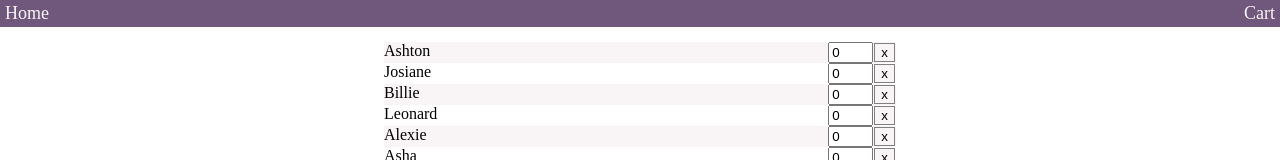
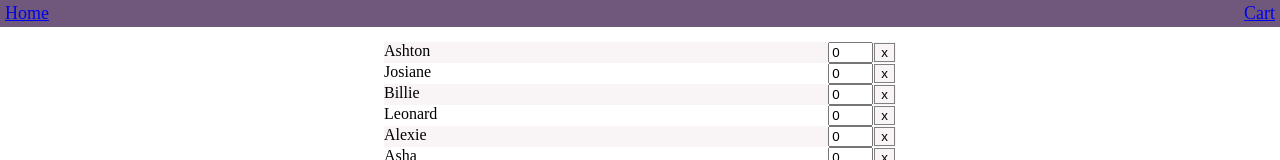
Before and after one commit to zyzaya/cart, a React (Create React App) app: page / in a window 1280 px wide. Shown: the top 160 px of the page. Built offline with nearby package versions, Linux system fonts and the light colour scheme.

Commit message:
implement home, cart routes

```diff
--- /dev/null
+++ b/src/RouteSwitch.js
@@ -0,0 +1,16 @@
+import { BrowserRouter, Routes, Route } from 'react-router-dom';
+import App from './App';
+import Cart from './components/Cart';
+
+const RouteSwitch = () => {
+  return (
+    <BrowserRouter>
+      <Routes>
+        <Route path="/" element={<App />} />
+        <Route path="/cart" element={<Cart />} />
+      </Routes>
+    </BrowserRouter>
+  );
+};
+
+export default RouteSwitch;
--- a/src/components/Cart.js
+++ b/src/components/Cart.js
@@ -1,7 +1,7 @@
 import '../styles/Cart.css';
 import CartItem from './CartItem';
 
-export default function Cart(props) {
+function Cart(props) {
   return (
     <div className="Cart">
       {props.items.map((i) => (
@@ -10,3 +10,9 @@ export default function Cart(props) {
     </div>
   );
 }
+
+Cart.defaultProps = {
+  items: [],
+};
+
+export default Cart;
--- a/src/components/Navbar.js
+++ b/src/components/Navbar.js
@@ -1,10 +1,11 @@
+import { Link } from 'react-router-dom';
 import '../styles/Navbar.css';
 
 export default function Navbar() {
   return (
     <div className="Navbar">
-      <div>Home</div>
-      <div>Cart</div>
+      <Link to="/">Home</Link>
+      <Link to="cart">Cart</Link>
     </div>
   );
 }
--- a/src/index.js
+++ b/src/index.js
@@ -1,11 +1,11 @@
 import React from 'react';
 import ReactDOM from 'react-dom/client';
-import App from './App';
+import RouteSwitch from './RouteSwitch';
 
 const root = ReactDOM.createRoot(document.getElementById('root'));
 root.render(
   <React.StrictMode>
-    <App />
+    <RouteSwitch />
   </React.StrictMode>
 );
 
```
